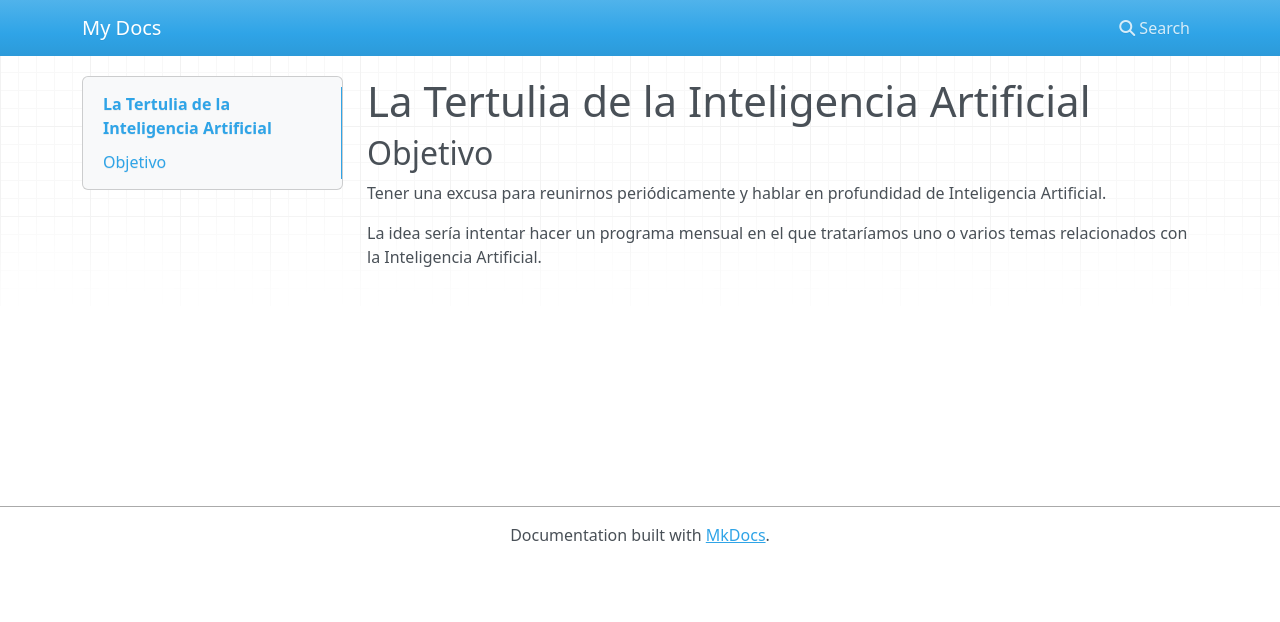
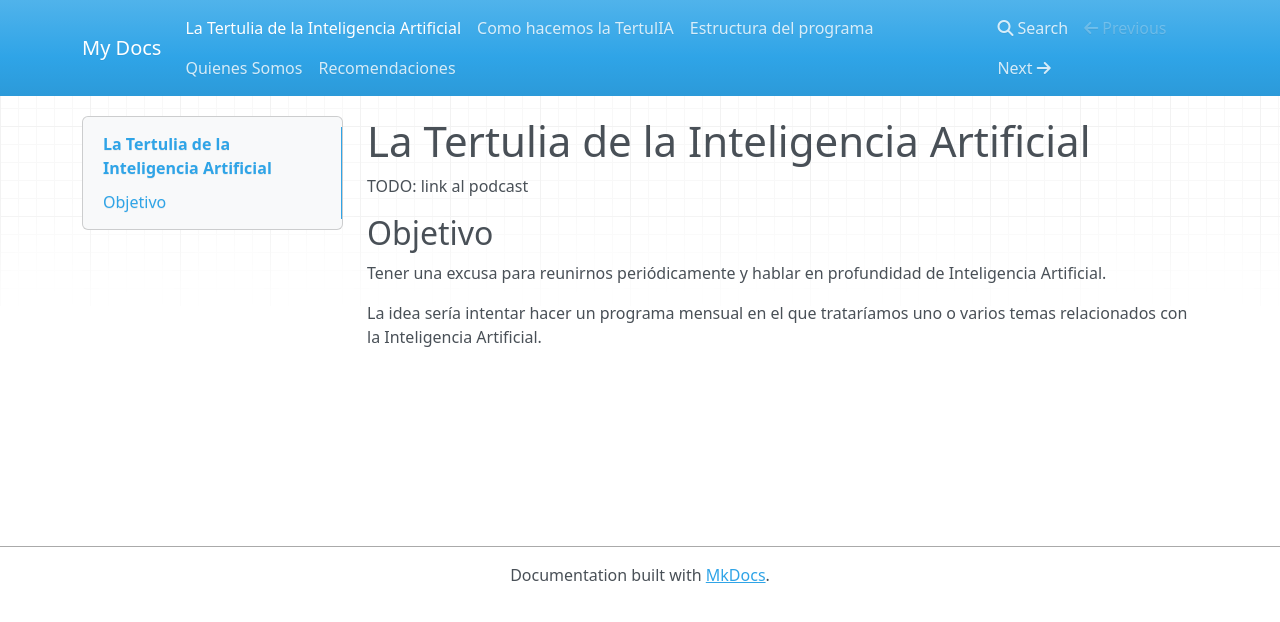
Before and after one commit to ironbar/tertulia_inteligencia_artificial, an MkDocs documentation site: the page built from docs/index.md, in a window 1280 px wide. Shown: the top 622 px of the page. Built offline with MkDocs 1.6.1, drawn with Linux system fonts in a browser that asks for light colours; nearby versions of some CDN libraries.

Commit message:
added sections

```diff
--- /dev/null
+++ b/docs/como-hacemos-la-tertulia.md
@@ -0,0 +1 @@
+# Como hacemos la TertulIA
--- /dev/null
+++ b/docs/estructura-del-programa.md
@@ -0,0 +1 @@
+# Estructura del programa
--- a/docs/index.md
+++ b/docs/index.md
@@ -1,4 +1,6 @@
 # La Tertulia de la Inteligencia Artificial
+
+TODO: link al podcast
 
 ## Objetivo
 
--- /dev/null
+++ b/docs/quienes-somos.md
@@ -0,0 +1,3 @@
+# Quienes Somos
+
+TODO:
--- /dev/null
+++ b/docs/recomendaciones.md
@@ -0,0 +1 @@
+# Recomendaciones
```
